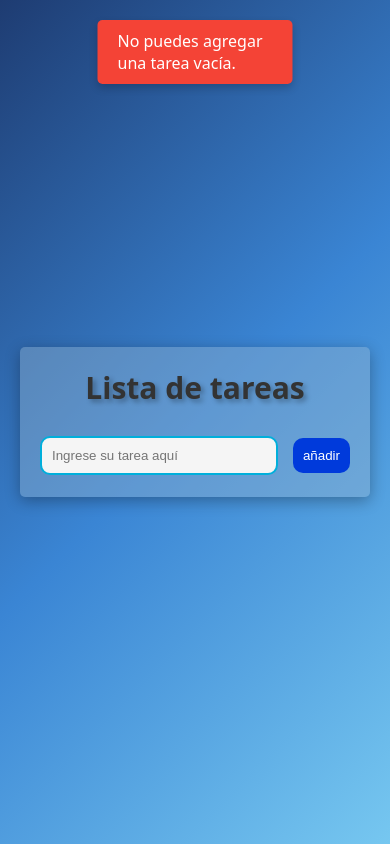
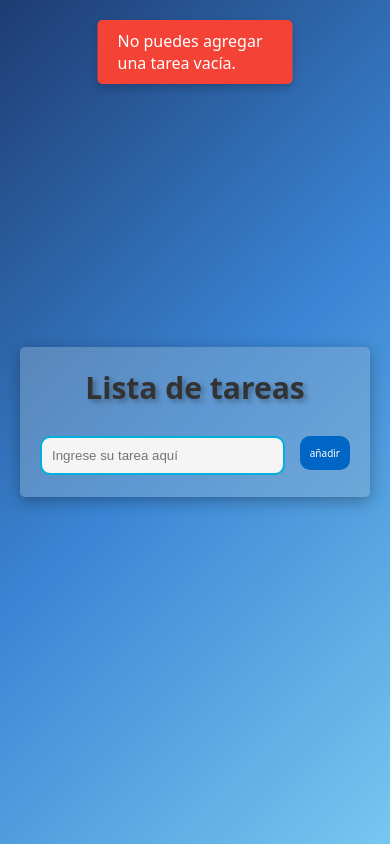
Before and after one commit to cesarmilan16/lista-tareas, a plain HTML site: page index.html in a window 390 px wide. Both pictures are taken after a click on the button "añadir". Drawn offline with Linux system fonts and the light colour scheme.

Commit message:
responsive 4

```diff
--- a/index.html
+++ b/index.html
@@ -13,7 +13,7 @@
                 <h2>Lista de tareas</h2>
                 <form class="lista-tareas">
                     <input type="text" id="tarea-input" class="input-lista" placeholder="Ingrese su tarea aquí">
-                    <button  id="boton-agregar" class="boton-lista">añadir</button>
+                    <button  id="boton-agregar" class="boton-lista" type="button">añadir</button>
                 </form>
             </div>
         </div>
--- a/style.css
+++ b/style.css
@@ -31,6 +31,14 @@ h2 {
 p {
     font-size: 1.6rem;
     font-weight: 400;
+}
+
+button {
+    all: unset;
+}
+
+button:focus {
+    outline: none;
 }
 
 .contenedor {
@@ -96,6 +104,11 @@ p {
     background-color: #ffffff; /* Fondo blanco cuando está en foco */
 }
 
+.boton-lista:focus {
+    background-color: #0066c5; /* Color más oscuro al tocar */
+    transform: translateY(-2px); /* Vuelve a la posición original */
+}
+
 .boton-lista {
     background-color: #003adb;
     color: white;
@@ -103,10 +116,11 @@ p {
     cursor: pointer;
     border: none;
     border-radius: 10px;
+    transform: translateY(0);
     transition: all 0.3s ease; /* Transición suave para el cambio de color */
 }
 
-
+@media (min-width: 768px) {
     .boton-lista:hover {
         background-color: #0066c5; /* Cambio de color al pasar el ratón */
         transform: translateY(-2px); /* Efecto de elevarse */
@@ -115,18 +129,6 @@ p {
     .boton-lista:active {
         background-color: #003adb; /* Color más oscuro cuando el botón es pulsado */
         transform: translateY(0); /* El botón vuelve a la posición original */
-}
-
-@media (max-width: 768px) {
-    .boton-lista:focus {
-        background-color: #0066c5; /* Color más oscuro al tocar */
-        transform: translateY(2px); /* Vuelve a la posición original */
-    }
-
-    /* Restablecer el estilo después de tocar */
-    .boton-lista:not(:active) {
-        background-color: #003adb; /* Color original */
-        transform: translateY(0); /* Volver a la posición original */
     }
 }
 
@@ -178,8 +180,7 @@ p {
 }
 
 .boton-tarea button {
-    position: relative; /* Para asegurar que el SVG se pueda posicionar correctamente */
-    width: 48px; /* Mantener un tamaño constante para el botón */
+    width: 48px;
     height: 48px;
     padding: 0; /* Eliminar cualquier padding que afecte el tamaño */
     border: none; /* Eliminar bordes, si los tiene */
@@ -190,8 +191,16 @@ p {
     overflow: hidden; /* Ocultar el exceso de contenido que se escala */
     outline: none;
     cursor: pointer;
+    transform: scale(1);
+    transform-origin: center;
 }
 
+.boton-tarea button:active svg {
+    transform: scale(1.2);
+    transform-origin: center; /* Escala desde el centro del SVG */
+}
+
+@media (min-width: 768px) {
     /* Estilo inicial del SVG dentro del botón */
     .boton-tarea button svg {
         width: 100%; /* El SVG ocupa el 100% del contenedor */
@@ -203,18 +212,6 @@ p {
     /* Efecto al pasar el ratón sobre el SVG (escritorio) */
     .boton-tarea button svg:hover {
         transform: scale(1.2); /* Escala el SVG */
-    transform-origin: center; /* Escala desde el centro del SVG */
-}
-
-/* Para dispositivos móviles */
-@media (max-width: 768px) {
-    .boton-tarea button:active svg {
-        transform: scale(1.2);
-        transform-origin: center; /* Escala desde el centro del SVG */
-    }
-
-    .boton-tarea button:not(:active) svg {
-        transform: scale(1);
         transform-origin: center; /* Escala desde el centro del SVG */
     }
 }
```
Lines whose indentation alone changed are shown as unchanged.
